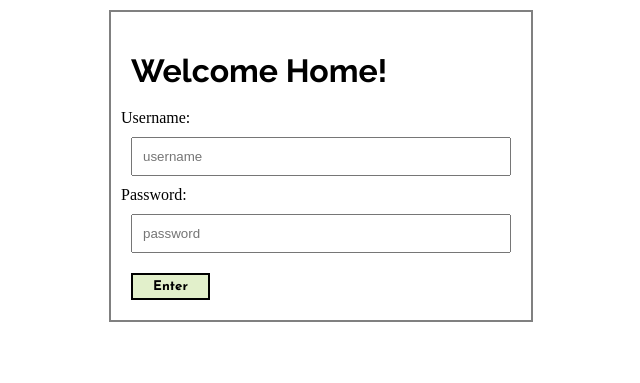
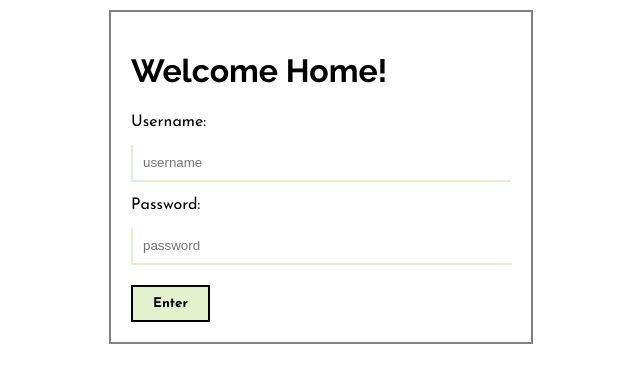
Before and after one commit to seahyx/pptc-keyence, a Flask app: page /login/ in a window 1280 px wide. Shown: the part 67-450 px from the top of the page, without its empty margins (319-959 px from the left). Run offline with Flask 2, Linux system fonts and the light colour scheme.

Commit message:
Updated looks of input and label

```diff
--- a/static/styles/default-style.css
+++ b/static/styles/default-style.css
@@ -196,7 +196,7 @@ button:active::after {
 .btn-small {
 	width: min-content;
 	margin: 10px;
-	padding: 5px 20px;
+	padding: 10px 20px;
 }
 .red {
 	background-color: var(--red);
@@ -220,12 +220,14 @@ button:active::after {
 input {
 	padding: 10px;
 	margin: 10px;
+	border-color: var(--green);
+	border-style: none none solid solid;
 }
 
 
 /* --- P --- */
 
-p {
+p, label {
 	margin: 5px 10px;
 	font-family: var(--secondaryFont);
 }
```
